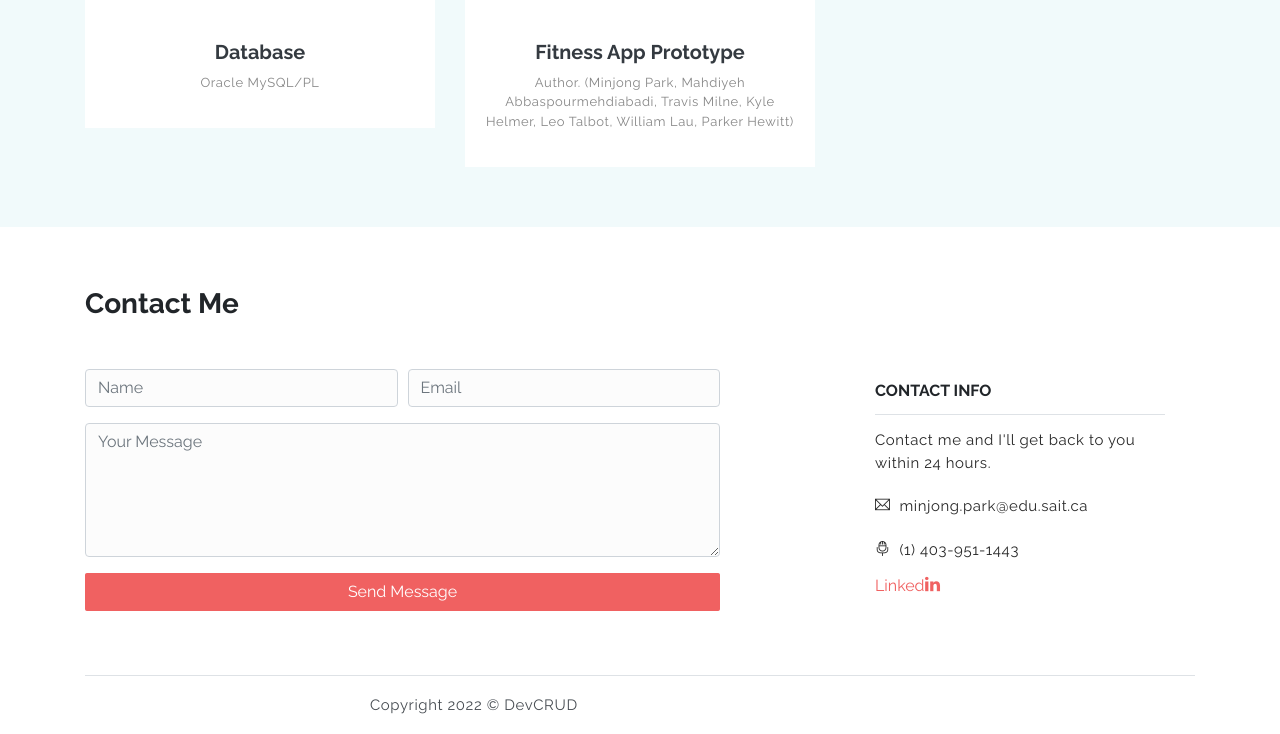
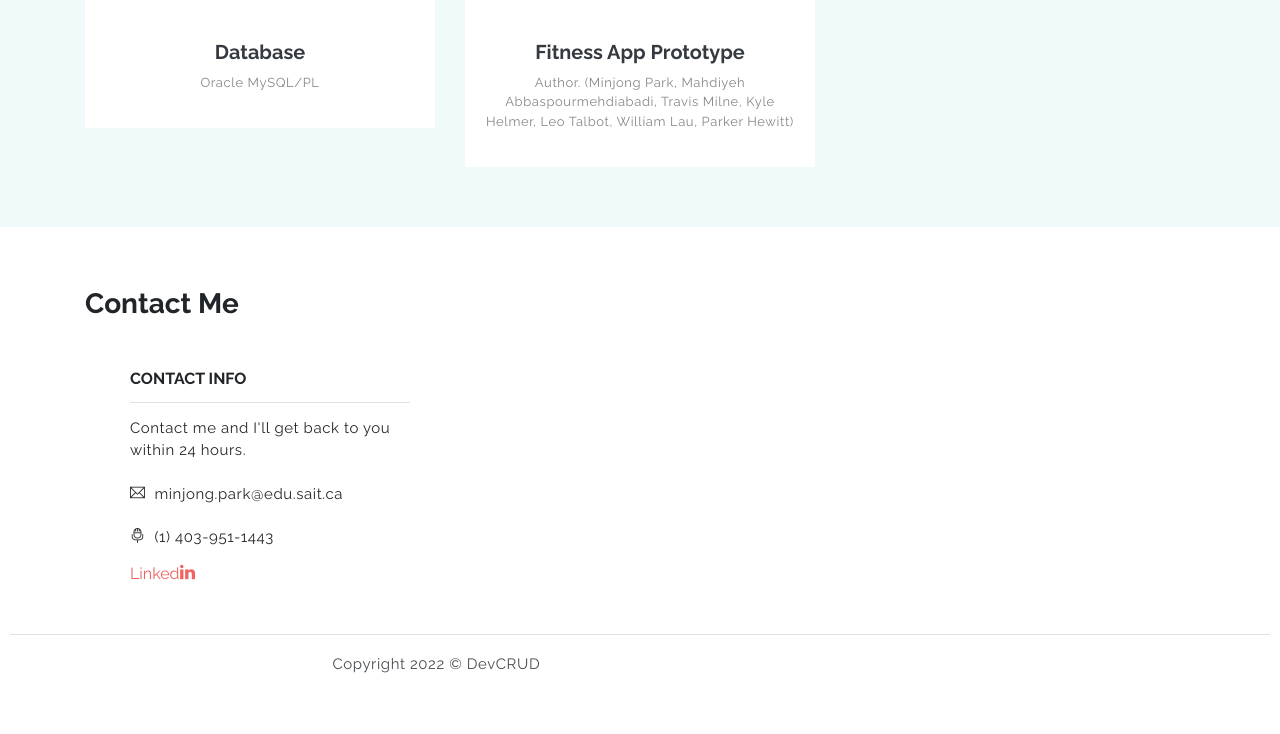
Before and after one commit to mjp9404/mjp9404.github.io, a website: page index.html in a window 1280 px wide. Shown: the part 2605-3339 px from the top of the page. After the commit the page ends 3298 px from the top, so only its background shows below. Drawn offline with Linux system fonts and the light colour scheme.

Commit message:
Update index.html

```diff
--- a/index.html
+++ b/index.html
@@ -275,27 +275,6 @@
 
             <h3 class="section-title mb-5">Contact Me</h3>
 
-            <div class="row align-items-center justify-content-between">
-                <div class="col-md-8 col-lg-7">
-
-                    <form class="contact-form">
-                        <div class="form-row">
-                            <div class="col form-group">
-                                <input type="text" class="form-control" placeholder="Name">
-                            </div>
-                            <div class="col form-group">
-                                <input type="email" class="form-control" placeholder="Email">
-                            </div>
-                        </div>
-                        <div class="form-group">
-                            <textarea name="" id="" cols="30" rows="5" class="form-control"
-                                placeholder="Your Message"></textarea>
-                        </div>
-                        <div class="form-group">
-                            <input type="submit" class="btn btn-primary btn-block" value="Send Message">
-                        </div>
-                    </form>
-                </div>
                 <div class="col-md-4 d-none d-md-block order-1">
                     <ul class="list">
                         <li class="list-head">
```
